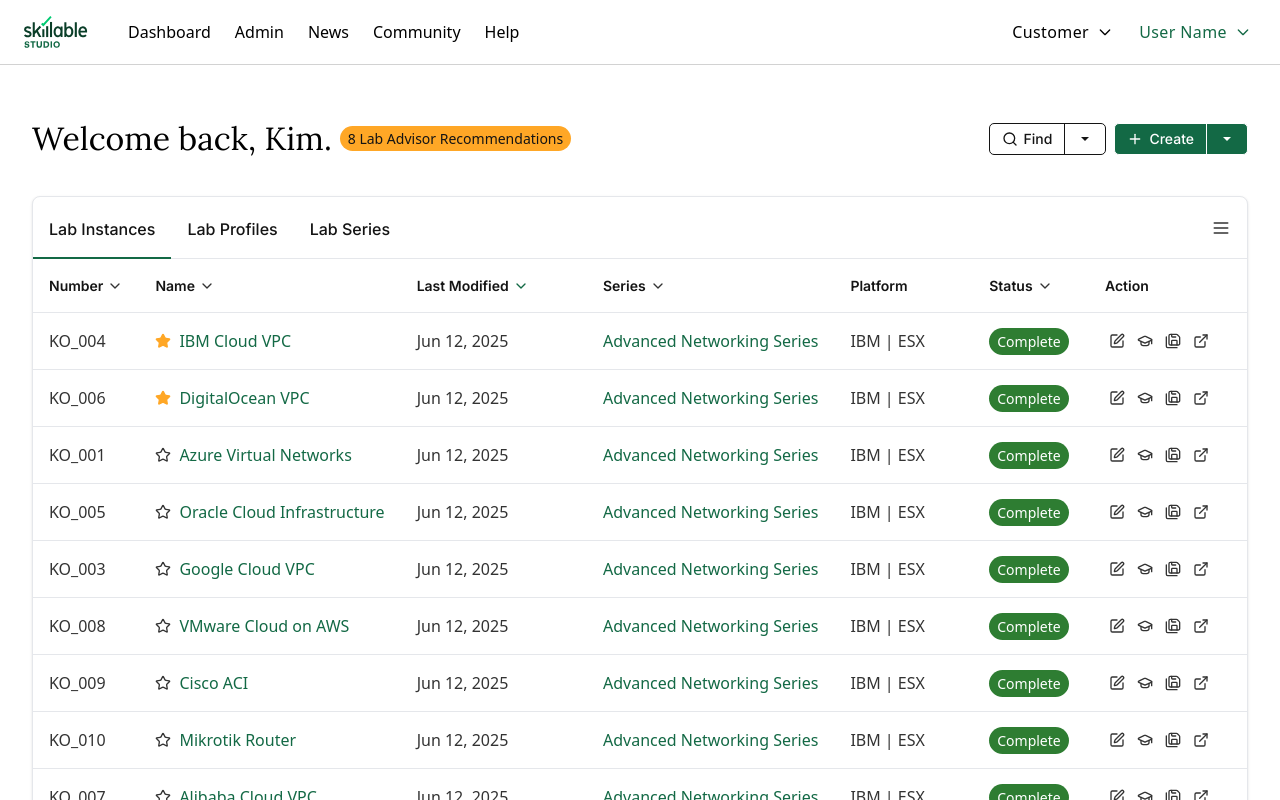
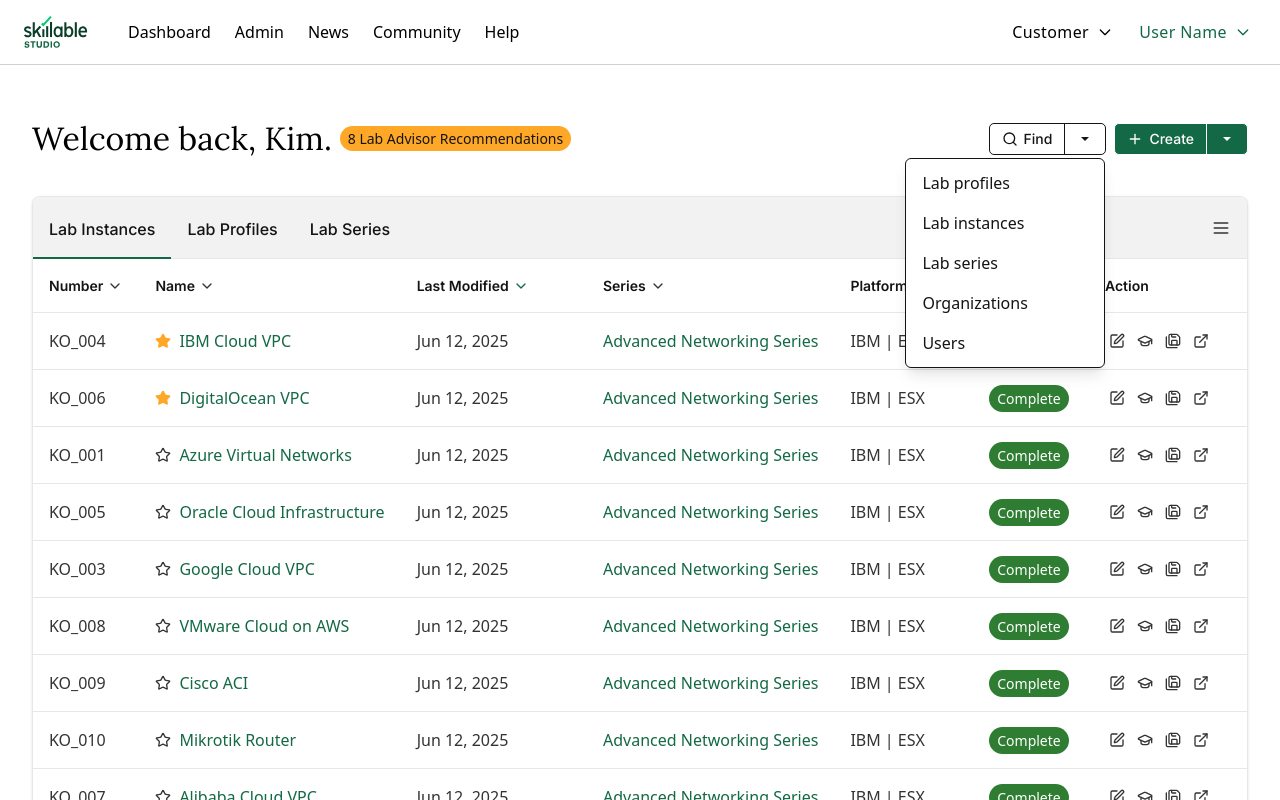
Before and after one commit to keoswalt/skillable-prototype-builder, a Next.js app: page / in a window 1280 px wide. Both pictures are taken after a click on the button 1085 px from the left and 138 px from the top of the page. Shown: the top 800 px of the page. Built offline with nearby package versions, Linux system fonts and the light colour scheme.

Commit message:
Add menu to split button component

```diff
--- a/src/app/page.tsx
+++ b/src/app/page.tsx
@@ -6,6 +6,21 @@
 import DataTableExample from '../components/data/DataTableExample';
 
 export default function Home() {
+  const findMenuItems = [
+    { label: 'Lab profiles', onClick: () => console.log('Find lab profile') },
+    { label: 'Lab instances', onClick: () => console.log('Find lab instance') },
+    { label: 'Lab series', onClick: () => console.log('Find lab series') },
+    { label: 'Organizations', onClick: () => console.log('Find organization') },
+    { label: 'Users', onClick: () => console.log('Find user') },
+  ];
+
+  const createMenuItems = [
+    { label: 'New lab profile', onClick: () => console.log('Create new lab profile') },
+    { label: 'New lab series', onClick: () => console.log('Create new lab series') },
+    { label: 'New virtual machine', onClick: () => console.log('Create new VM') },
+    { label: 'New script template', onClick: () => console.log('Create new script template') },
+  ];
+
   return (
     <main className="min-h-screen p-8">
 
@@ -19,14 +34,14 @@
           <SplitButton
             icon={<Icon icon={Icons.search} className="size-4" />}
             label="Find"
-            onClick={() => console.log('Main button clicked')}
-            onDropdownClick={() => console.log('Dropdown clicked')}
+            onClick={() => console.log('Main find button clicked')}
+            menuItems={findMenuItems}
           />
           <SplitButton
             icon={<Icon icon={Icons.add} className="size-4" />}
             label="Create"
-            onClick={() => console.log('Main button clicked')}
-            onDropdownClick={() => console.log('Dropdown clicked')}
+            onClick={() => console.log('Main create button clicked')}
+            menuItems={createMenuItems}
             variant={'primary'}
           />
         </div>
--- a/src/components/buttons/SplitButton.tsx
+++ b/src/components/buttons/SplitButton.tsx
@@ -1,12 +1,17 @@
 'use client';
 
-import React from 'react';
+import React, { useState, useRef } from 'react';
+import Menu from '../menu/Menu';
 
 interface SplitButtonProps {
   icon?: React.ReactNode;
   label: string;
   onClick?: () => void;
-  onDropdownClick?: () => void;
+  menuItems?: {
+    label: string;
+    onClick?: () => void;
+    href?: string;
+  }[];
   className?: string;
   variant?: 'default' | 'primary';
 }
@@ -28,10 +33,13 @@
   icon,
   label,
   onClick,
-  onDropdownClick,
+  menuItems,
   className = '',
   variant = 'default',
 }) => {
+  const [isMenuOpen, setIsMenuOpen] = useState(false);
+  const dropdownButtonRef = useRef<HTMLButtonElement>(null);
+
   const colorClasses = {
     default: {
       container: 'border-common-white-contrast bg-common-white-main text-common-white-contrast',
@@ -44,6 +52,7 @@
   }[variant];
 
   return (
+    <>
       <div
         className={`
           inline-flex h-8 items-center rounded-[5px] border text-sm
@@ -71,12 +80,23 @@
 
         {/* Dropdown button */}
         <button
-        onClick={onDropdownClick}
+          ref={dropdownButtonRef}
+          onClick={() => setIsMenuOpen(!isMenuOpen)}
           className={`h-full px-4 rounded-r-[5px] flex items-center ${colorClasses.hover}`}
         >
           <ArrowDropDownIcon />
         </button>
       </div>
+
+      {menuItems && (
+        <Menu
+          isOpen={isMenuOpen}
+          onClose={() => setIsMenuOpen(false)}
+          items={menuItems}
+          anchorEl={dropdownButtonRef.current}
+        />
+      )}
+    </>
   );
 };
 
--- a/src/components/buttons/SplitButtonExample.tsx
+++ b/src/components/buttons/SplitButtonExample.tsx
@@ -7,9 +7,47 @@
     console.log('Main button clicked');
   };
 
-  const handleDropdownClick = () => {
-    console.log('Dropdown clicked');
-  };
+  // Example menu items for different button types
+  const searchMenuItems = [
+    { label: 'Search all', onClick: () => console.log('Search all clicked') },
+    { label: 'Recent searches', onClick: () => console.log('Recent searches clicked') },
+    { label: 'Advanced search', onClick: () => console.log('Advanced search clicked') },
+  ];
+
+  const filterMenuItems = [
+    { label: 'Filter by date', onClick: () => console.log('Filter by date clicked') },
+    { label: 'Filter by status', onClick: () => console.log('Filter by status clicked') },
+    { label: 'Filter by type', onClick: () => console.log('Filter by type clicked') },
+  ];
+
+  const settingsMenuItems = [
+    { label: 'General settings', onClick: () => console.log('General settings clicked') },
+    { label: 'Account settings', onClick: () => console.log('Account settings clicked') },
+    { label: 'Preferences', onClick: () => console.log('Preferences clicked') },
+  ];
+
+  const createMenuItems = [
+    { label: 'New project', onClick: () => console.log('New project clicked') },
+    { label: 'New document', onClick: () => console.log('New document clicked') },
+    { label: 'New folder', onClick: () => console.log('New folder clicked') },
+  ];
+
+  const accountMenuItems = [
+    { label: 'Profile', onClick: () => console.log('Profile clicked') },
+    { label: 'Settings', onClick: () => console.log('Settings clicked') },
+    { label: 'Sign out', onClick: () => console.log('Sign out clicked') },
+  ];
+
+  const notificationMenuItems = [
+    { label: 'Mark all as read', onClick: () => console.log('Mark all as read clicked') },
+    { label: 'Notification settings', onClick: () => console.log('Notification settings clicked') },
+  ];
+
+  const helpMenuItems = [
+    { label: 'Documentation', onClick: () => console.log('Documentation clicked') },
+    { label: 'FAQs', onClick: () => console.log('FAQs clicked') },
+    { label: 'Contact support', onClick: () => console.log('Contact support clicked') },
+  ];
 
   return (
     <div className="flex flex-col gap-8 p-4">
@@ -21,14 +59,14 @@
             icon={<Icon icon={Icons.search} className="size-4" />}
             label="Search"
             onClick={handleClick}
-            onDropdownClick={handleDropdownClick}
+            menuItems={searchMenuItems}
           />
 
           {/* Without icon */}
           <SplitButton
             label="Filter"
             onClick={handleClick}
-            onDropdownClick={handleDropdownClick}
+            menuItems={filterMenuItems}
           />
 
           {/* With different icon */}
@@ -36,7 +74,7 @@
             icon={<Icon icon={Icons.settings} className="size-4" />}
             label="Settings"
             onClick={handleClick}
-            onDropdownClick={handleDropdownClick}
+            menuItems={settingsMenuItems}
           />
         </div>
       </div>
@@ -49,7 +87,7 @@
             icon={<Icon icon={Icons.add} className="size-4" />}
             label="Create"
             onClick={handleClick}
-            onDropdownClick={handleDropdownClick}
+            menuItems={createMenuItems}
             variant="primary"
           />
 
@@ -57,7 +95,7 @@
           <SplitButton
             label="Submit"
             onClick={handleClick}
-            onDropdownClick={handleDropdownClick}
+            menuItems={createMenuItems}
             variant="primary"
           />
 
@@ -66,7 +104,7 @@
             icon={<Icon icon={Icons.edit} className="size-4" />}
             label="Edit"
             onClick={handleClick}
-            onDropdownClick={handleDropdownClick}
+            menuItems={settingsMenuItems}
             variant="primary"
           />
         </div>
@@ -79,21 +117,21 @@
             icon={<Icon icon={Icons.user} className="size-4" />}
             label="Account"
             onClick={handleClick}
-            onDropdownClick={handleDropdownClick}
+            menuItems={accountMenuItems}
           />
 
           <SplitButton
             icon={<Icon icon={Icons.bell} className="size-4" />}
             label="Notifications"
             onClick={handleClick}
-            onDropdownClick={handleDropdownClick}
+            menuItems={notificationMenuItems}
           />
 
           <SplitButton
             icon={<Icon icon={Icons.info} className="size-4" />}
             label="Help"
             onClick={handleClick}
-            onDropdownClick={handleDropdownClick}
+            menuItems={helpMenuItems}
           />
         </div>
       </div>
--- a/src/components/data/TabNavigation.tsx
+++ b/src/components/data/TabNavigation.tsx
@@ -19,7 +19,7 @@
   onMenuClick,
 }) => {
   return (
-    <div className="flex justify-between items-center border-b border-_components-divider">
+    <div className="bg-_components-background-contrast-sm rounded-t-lg flex justify-between items-center border-b border-_components-divider">
       <div className="flex">
         {tabs.map((tab) => (
           <button
--- /dev/null
+++ b/src/components/menu/Menu.tsx
@@ -0,0 +1,74 @@
+import React, { useEffect, useRef } from 'react';
+
+interface MenuProps {
+  isOpen: boolean;
+  onClose: () => void;
+  items: {
+    label: string;
+    onClick?: () => void;
+    href?: string;
+  }[];
+  anchorEl?: HTMLElement | null;
+}
+
+export const Menu: React.FC<MenuProps> = ({
+  isOpen,
+  onClose,
+  items,
+  anchorEl,
+}) => {
+  const menuRef = useRef<HTMLDivElement>(null);
+
+  useEffect(() => {
+    const handleClickOutside = (event: MouseEvent) => {
+      if (
+        menuRef.current &&
+        !menuRef.current.contains(event.target as Node) &&
+        !anchorEl?.contains(event.target as Node)
+      ) {
+        onClose();
+      }
+    };
+
+    if (isOpen) {
+      document.addEventListener('mousedown', handleClickOutside);
+    }
+
+    return () => {
+      document.removeEventListener('mousedown', handleClickOutside);
+    };
+  }, [isOpen, onClose, anchorEl]);
+
+  if (!isOpen) return null;
+
+  const menuStyle = anchorEl ? {
+    position: 'absolute' as const,
+    top: `${anchorEl.getBoundingClientRect().bottom + 4}px`,
+    right: `${window.innerWidth - anchorEl.getBoundingClientRect().right}px`,
+  } : {};
+
+  return (
+    <div
+      ref={menuRef}
+      className="z-50 min-w-[200px] py-1 rounded-md shadow-lg bg-_components-background-default border border-_components-text-primary
+      "
+      style={menuStyle}
+    >
+      {items.map((item, index) => (
+        <div
+          key={index}
+          onClick={() => {
+            if (item.onClick) item.onClick();
+            if (item.href) window.location.href = item.href;
+            onClose();
+          }}
+          className="px-4 py-2 text-body-sm text-_components-text-primary hover:bg-_components-background-contrast-sm cursor-pointer"
+        >
+          {item.label}
+        </div>
+      ))}
+    </div>
+  );
+};
+
+export default Menu;
```
Lines whose indentation alone changed are shown as unchanged.
